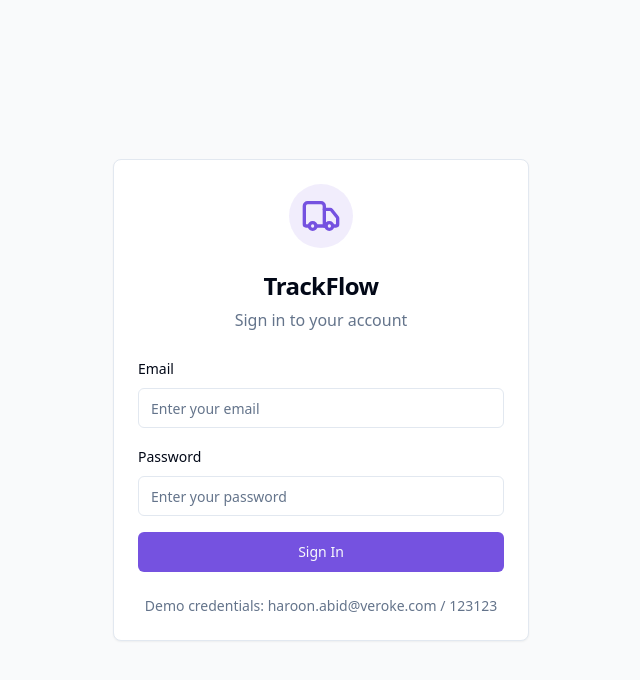
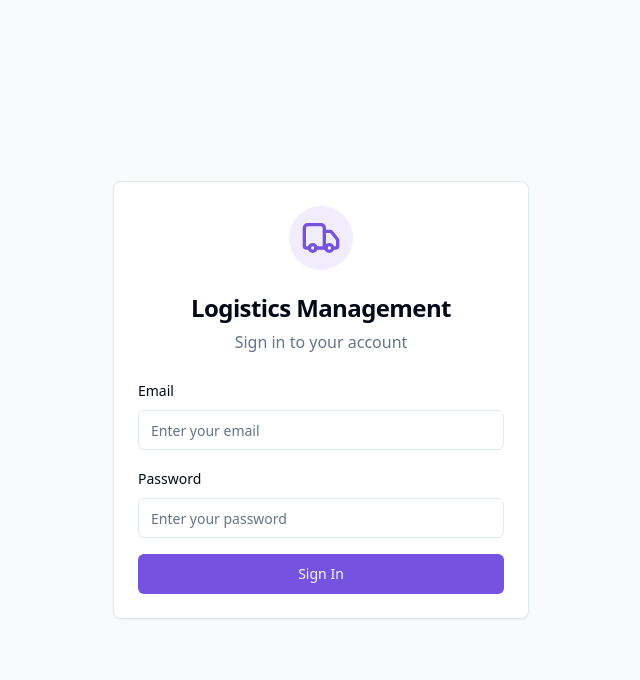
Before and after one commit to haroonveroke/trackflow-shipment-portal-83, a React (Vite) app: page /login in a window 1280 px wide. Shown: the top 680 px of the page, without its empty margins (319-959 px from the left). Built offline with nearby package versions, Linux system fonts and the light colour scheme.

Commit message:
Refactor: Hide demo credentials and project name
Hide demo credentials and project name from the login page.

```diff
--- a/src/components/Layout.tsx
+++ b/src/components/Layout.tsx
@@ -35,7 +35,7 @@ const Layout = ({ children }: LayoutProps) => {
           <SidebarHeader>
             <div className="flex items-center gap-2 px-4">
               <TruckIcon size={24} className="text-sidebar-foreground" />
-              <h2 className="text-xl font-bold text-sidebar-foreground">TrackFlow</h2>
+              <h2 className="text-xl font-bold text-sidebar-foreground">Logistics Management</h2>
             </div>
           </SidebarHeader>
           <SidebarContent>
@@ -101,7 +101,7 @@ const Layout = ({ children }: LayoutProps) => {
                   <span className="sr-only">Toggle Menu</span>
                 </Button>
               </SidebarTrigger>
-              <div className="text-xl font-semibold md:hidden">TrackFlow</div>
+              <div className="text-xl font-semibold md:hidden">Logistics Management</div>
             </div>
             <div className="flex items-center gap-4">
               <Button variant="ghost" size="icon" className="relative">
--- a/src/pages/LoginPage.tsx
+++ b/src/pages/LoginPage.tsx
@@ -27,7 +27,7 @@ const LoginPage = () => {
       if (success) {
         toast({
           title: "Login successful",
-          description: "Welcome to TrackFlow",
+          description: "Welcome to Logistics Management System",
         });
         navigate('/');
       } else {
@@ -58,7 +58,7 @@ const LoginPage = () => {
                 <TruckIcon size={40} className="text-primary" />
               </div>
             </div>
-            <CardTitle className="text-2xl">TrackFlow</CardTitle>
+            <CardTitle className="text-2xl">Logistics Management</CardTitle>
             <p className="text-muted-foreground mt-2">Sign in to your account</p>
           </CardHeader>
           <CardContent>
@@ -92,11 +92,6 @@ const LoginPage = () => {
               </Button>
             </form>
           </CardContent>
-          <CardFooter className="justify-center text-center">
-            <p className="text-sm text-muted-foreground">
-              Demo credentials: haroon.abid@veroke.com / 123123
-            </p>
-          </CardFooter>
         </Card>
       </div>
     </div>
```
